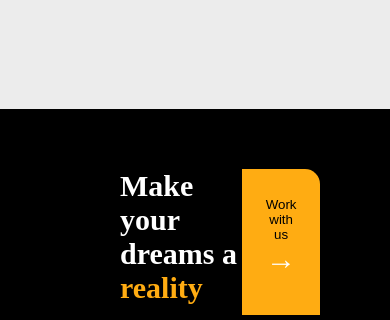
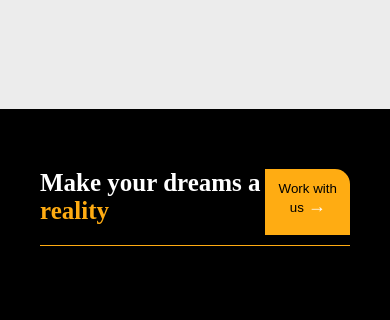
Before and after one commit to NgochoCharity/Week-2, a plain HTML site: page movers.html in a window 390 px wide. Shown: the part 3814-4134 px from the top of the page. Drawn offline with nearby package versions, Linux system fonts and the light colour scheme.

Commit message:
adds responsiveness to the footer  section  of the movers page

```diff
--- a/assets/css/styles.css
+++ b/assets/css/styles.css
@@ -867,4 +867,30 @@ border: none;
     font-size: 30px;
 }
 
-/* Responsiveness */
+/* Responsiveness of footer */
+
+@media only screen and (max-width: 1049px){
+    .Footer {
+        padding: 60px 80px 60px 80px;
+    }
+}
+@media only screen and (max-width: 974px){
+    .Footer {
+        padding: 60px 40px 60px 40px;
+    }
+}
+@media only screen and (max-width: 609px){
+    .footerbutton h2{
+        font-size: 25px;
+    }
+}
+@media only screen and (max-width: 609px){
+    .footerbutton button {
+        padding: 0 5px 5px 5px;
+    }
+}
+@media only screen and (max-width: 503px){
+    .footerbutton button span {
+        font-size: 18px;
+    }
+}
```
